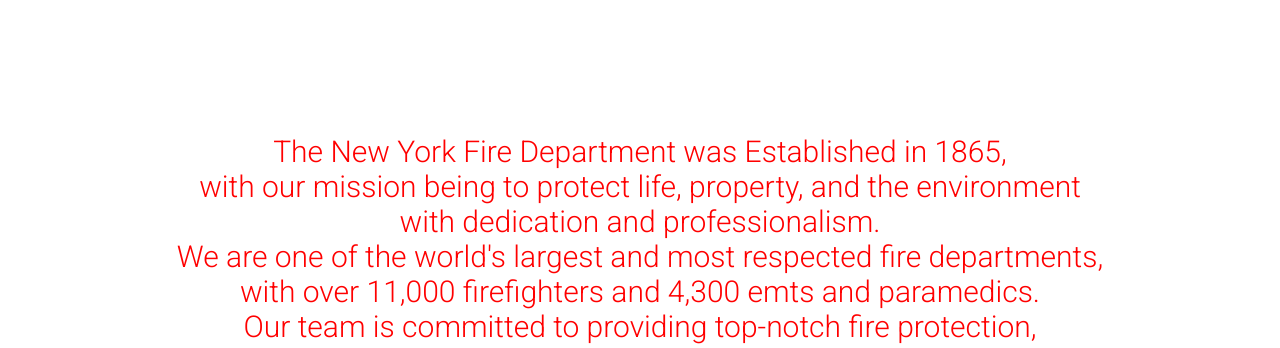
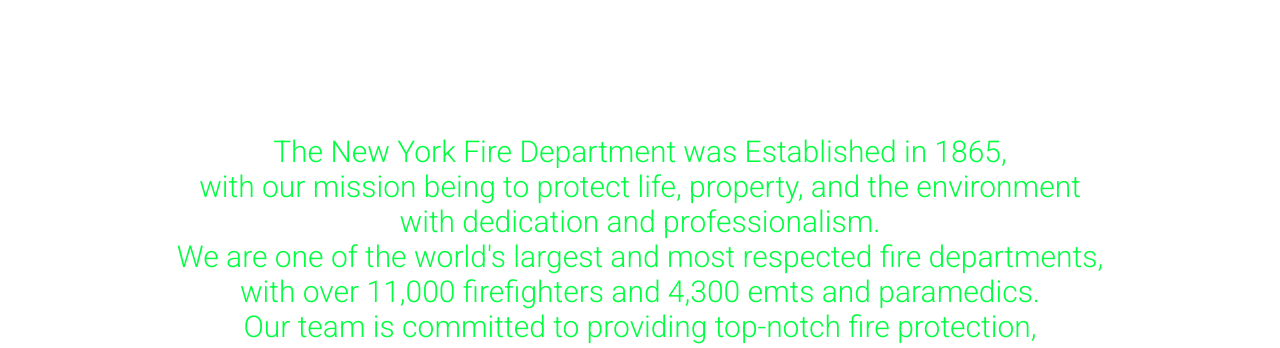
Before and after one commit to Jyystaja/nyfd-site, a website: page index.html in a window 1280 px wide. Shown: the part 131-479 px from the top of the page. Drawn offline with nearby package versions, Linux system fonts and the light colour scheme.

Commit message:
Color change for about txt.

```diff
--- a/style.css
+++ b/style.css
@@ -140,7 +140,7 @@
 
 .aboutus h2{
 	opacity: 1; /* 20% transparent background */
-	color:  red;
+	color:  rgb(0, 255, 64);
 	font-size: 30px;
 	top: 30vh;
 	text-align: center;
```
